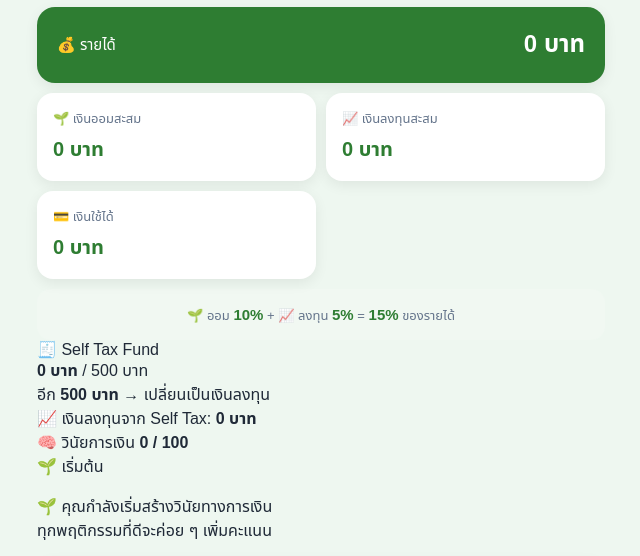
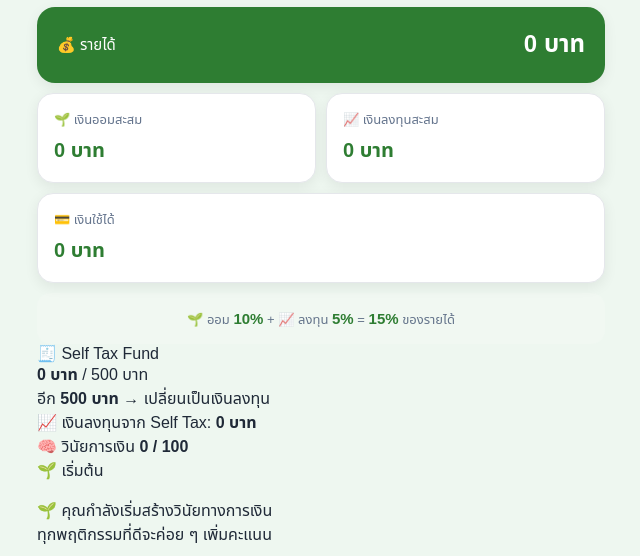
Before and after one commit to klongnom/10-percent-rule-by-kong, a plain HTML site: page index.html in a window 1280 px wide. Shown: the part 180-736 px from the top of the page, without its empty margins (319-959 px from the left). Drawn offline with Linux system fonts and the light colour scheme.

Commit message:
Update style.css

```diff
--- a/style.css
+++ b/style.css
@@ -650,11 +650,33 @@ body {
 
 .dashboard-grid {
     display: grid;
+    grid-template-columns: repeat(2, 1fr);
+    gap: 10px;
+}
 
-    grid-template-columns:
-        repeat(2, 1fr);
+.dashboard-grid .dashboard-box {
+    background: #fff;
+    border-radius: 16px;
+    padding: 16px;
+    box-shadow: 0 4px 14px rgba(0,0,0,.07);
+    border: 1px solid #e5e7eb;
+}
 
-    gap: 10px;
+.dashboard-grid .dashboard-box:nth-child(3) {
+    grid-column: 1 / -1;
+}
+
+.dashboard-grid .dashboard-box span {
+    display: block;
+    color: #64748d;
+    font-size: 13px;
+    margin-bottom: 6px;
+}
+
+.dashboard-grid .dashboard-box strong {
+    display: block;
+    font-size: 20px;
+    color: #2e7d32;
 }
 
 
```
